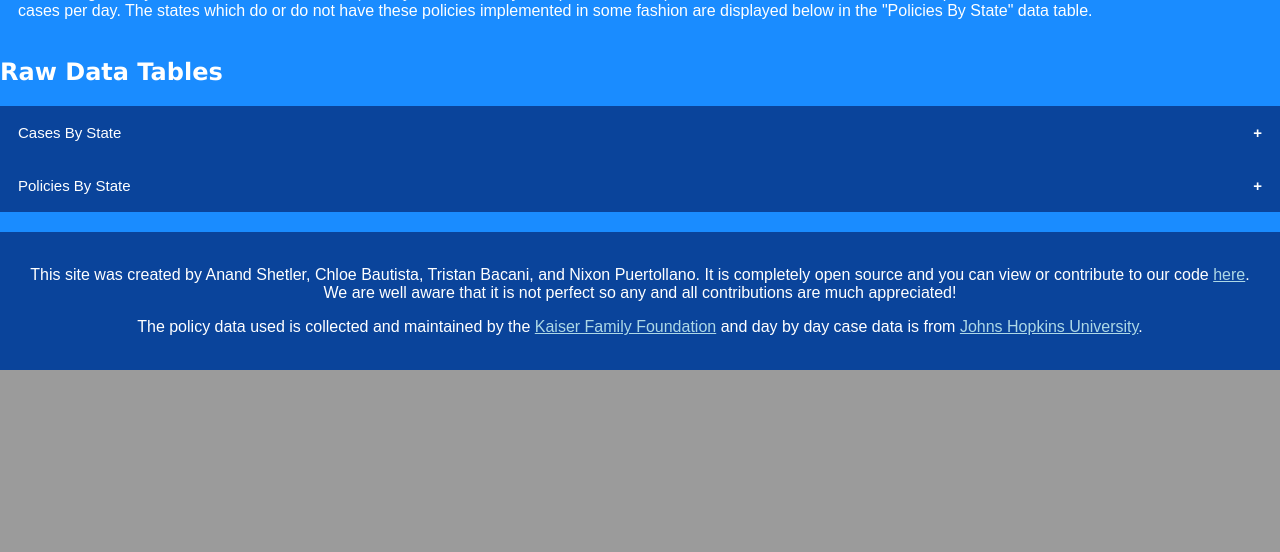
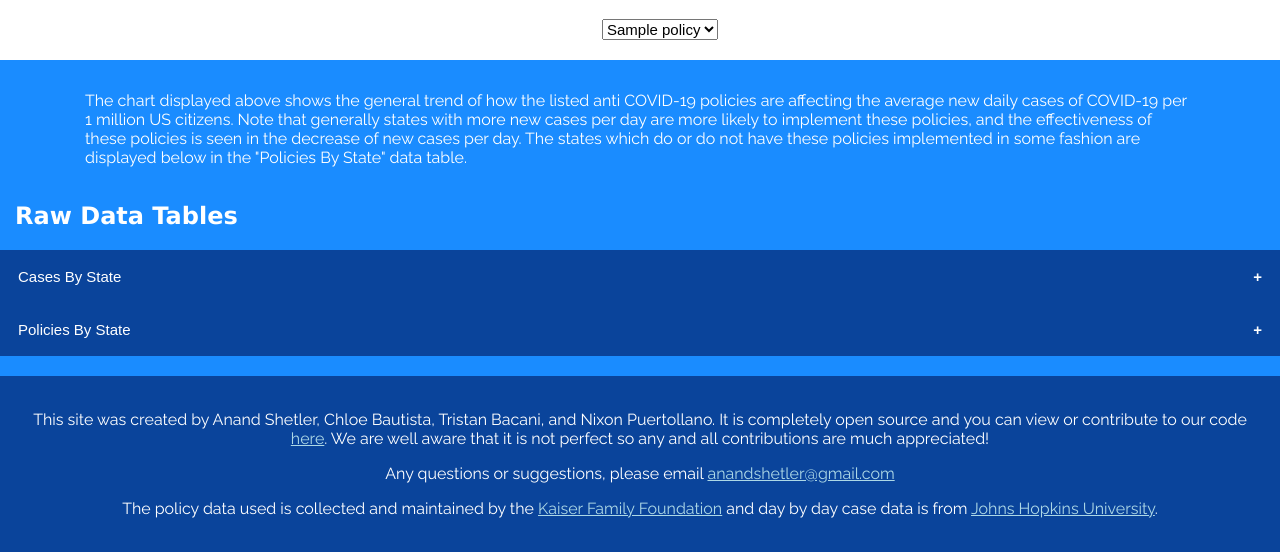
Before and after one commit to AnandShetler/Crisis-Mapping, a Flask app: template templates/index.html in a window 1280 px wide. Shown: the part 1268-1820 px from the top of the page. Before the commit the page ends 1638 px from the top, so only its background shows below. Run offline with Flask 2, Linux system fonts and the light colour scheme; the template is opened without the code that fills it: most values are stand-ins (such as "Sample title", 1, 10 or a date in 2020); lists and menus that the app fills with data are empty; some libraries are stand-ins or nearby versions.

Commit message:
Aesthetics

```diff
--- a/static/css/main.css
+++ b/static/css/main.css
@@ -1,9 +1,11 @@
+@import url('https://fonts.googleapis.com/css2?family=Raleway&display=swap');
+
 html, body, #map {
     height:400px;
     margin:0;
     padding:0;
     color: white;
-    font-family: Arial, Helvetica, sans-serif;
+    font-family: 'Raleway',Arial, Helvetica, sans-serif;
 }
 h1 {
     font-family: verdana;
@@ -11,15 +13,22 @@ h1 {
 }
 h2 {
     font-family: verdana;
+    margin-left: 15px;
 }
 img {
     float: left;
 }
 p {
-    padding: 18px;
+    padding: 15px 85px;
 }
 a, a:visited {
     color: lightblue;
+}
+#headerimg {
+    display: block;
+    margin: 35px auto;
+    border-radius: 20px;
+    float: none;
 }
 #cases, #policies {
     font-family: "Trebuchet MS";
@@ -121,6 +130,16 @@ td {
     font-size: 14px;
     width: 14px
 }
+#dop {
+    width: 100%;
+    background-color: white;
+    padding: 20px;
+}
+#dop select {
+    margin: auto;
+    display: block;
+    font-size: 15px;
+}
 .accordion {
     background-color: rgb(10, 68, 155);
     color: white;
--- a/templates/index.html
+++ b/templates/index.html
@@ -26,8 +26,9 @@
     </script>
 </head>
 <body style="background-color:#1a8cff;">
-    <img src="{{ url_for('static', filename='images/logo.jpg') }}" height="50" width ="50">
-    <h1>Crisis Response Mapping</h1>
+    <!-- <img src="{{ url_for('static', filename='images/logo.jpg') }}" height="50" width ="50">
+    <h1>Crisis Response Mapping</h1> -->
+    <img id="headerimg" src="{{ url_for('static', filename='images/TitleHeader.png') }}" />
     <div id="controls" class="nicebox">
         <div>
         <select id="census-variable">
@@ -51,11 +52,13 @@
       <div id="map"></div>
       <p>This map gives an overall view of the state of the country. The dropdown above the map allows you to select the data displayed in the map. You can view the number of cases in each state, cases per 1 million residents in each state, or which states have the listed anti COVID-19 policies implemented in some form.</p>
       <div id="chart_div" style="width: 100%; height: 500px;"></div>
-      <select id="chart-variable">
-        {% for policy, data in policies_graph_data.items() %}
-          <option value='{{ data|tojson }}'>{{ policy }}</option>
-        {% endfor %}
-      </select>
+      <div id="dop">
+        <select id="chart-variable">
+          {% for policy, data in policies_graph_data.items() %}
+            <option value='{{ data|tojson }}'>{{ policy }}</option>
+          {% endfor %}
+        </select>
+      </div>
       <p>The chart displayed above shows the general trend of how the listed anti COVID-19 policies are affecting the average new daily cases of COVID-19 per 1 million US citizens. Note that generally states with more new cases per day are more likely to implement these policies, and the effectiveness of these policies is seen in the decrease of new cases per day. The states which do or do not have these policies implemented in some fashion are displayed below in the "Policies By State" data table.</p>
       <script>
         var mapStyle = [{
@@ -255,6 +258,7 @@
     </script>
     <footer>
       <p>This site was created by Anand Shetler, Chloe Bautista, Tristan Bacani, and Nixon Puertollano. It is completely open source and you can view or contribute to our code <a href="https://github.com/AnandShetler/Crisis-Mapping">here</a>. We are well aware that it is not perfect so any and all contributions are much appreciated!</p>
+      <p>Any questions or suggestions, please email <a href="mailto:anandshetler@gmail.com">anandshetler@gmail.com</a></p>
       <p>The policy data used is collected and maintained by the <a href="https://www.kff.org/health-costs/issue-brief/state-data-and-policy-actions-to-address-coronavirus/">Kaiser Family Foundation</a> and day by day case data is from <a href="https://github.com/CSSEGISandData/COVID-19">Johns Hopkins University</a>.</p>
     </footer>
 </body>
```
